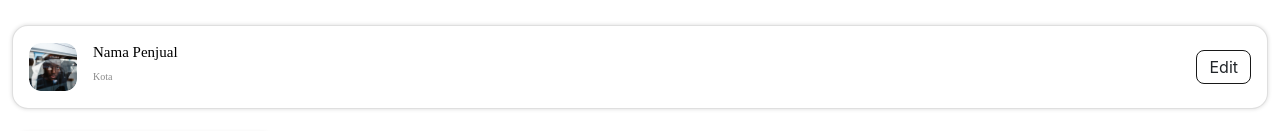
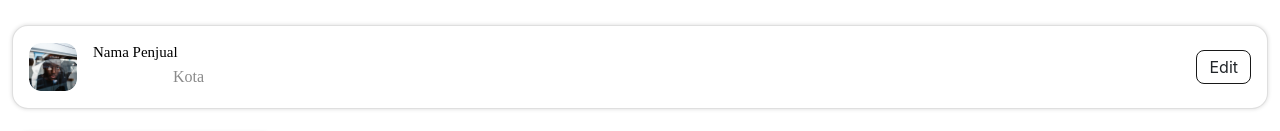
Before and after one commit to HaikalHdytullah/FE-Team-1-Final-Project, a React (Create React App) app: page /daftarjual in a window 1280 px wide. Shown: the part 137-268 px from the top of the page. Built offline with nearby package versions, Linux system fonts and the light colour scheme; no server answers.

Commit message:
fix bug profile form

```diff
--- a/src/components/ProfileForm.jsx
+++ b/src/components/ProfileForm.jsx
@@ -136,6 +136,7 @@ const ProfileForm = () => {
             id="nama"
           />
         </Form.Group>
+
         <Form.Group className="mb-3">
           <Form.Label className="font-weight">Kota*</Form.Label>
           <Form.Control
--- a/src/css/Profile.css
+++ b/src/css/Profile.css
@@ -13,3 +13,8 @@
 .font-weight {
   font-weight: 500;
 }
+
+#kota {
+  margin-left: 0 !important;
+  font-size: 1rem !important;
+}
```
